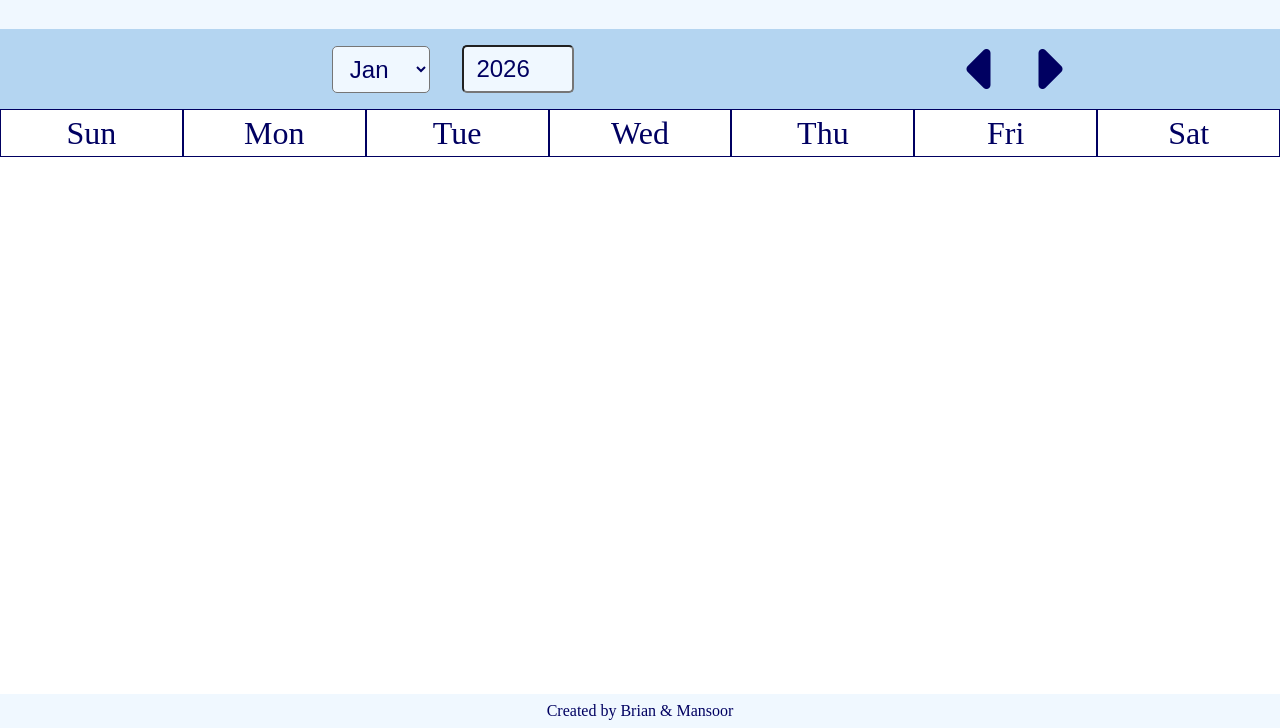
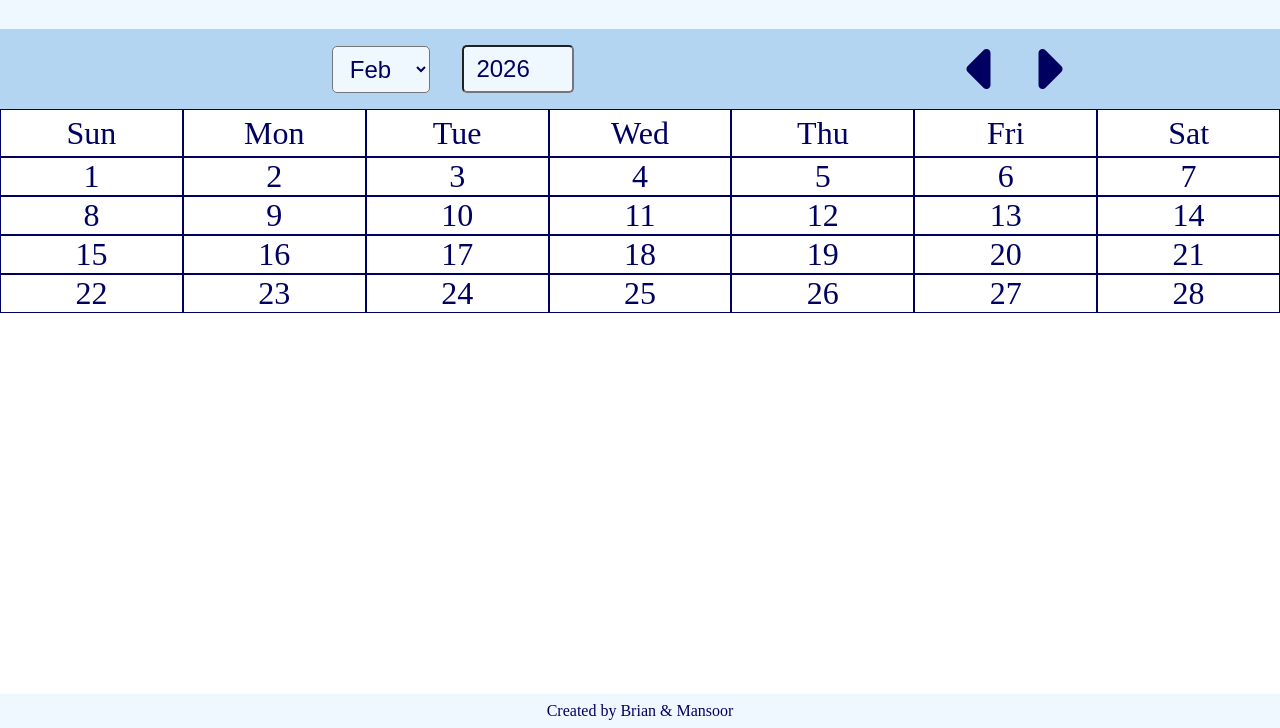
Before and after one commit to MansoorM11/Days-calendar, a website with bundled scripts: page index.html in a window 1280 px wide. Shown: the part 72-800 px from the top of the page. Built offline with nearby package versions, Linux system fonts and the light colour scheme.

Commit message:
created a function to get and set current date, and a function to create month calendar

```diff
--- a/index.html
+++ b/index.html
@@ -7,6 +7,7 @@
     <script type="module" src="common.mjs"></script>
     <script type="module" src="web.mjs"></script>
     <script
+      type="module"
       src="https://kit.fontawesome.com/c28df1f041.js"
       crossorigin="anonymous"
     ></script>
@@ -17,9 +18,8 @@
     </header>
     <nav id="nav-bar">
       <div id="date-select-field">
-        <select id="month-select">
-        </select>
-        <input id="year-input" type="number" value="2026"></input>
+        <select id="month-select"></select>
+        <input id="year-input" type="number" value="" />
       </div>
       <div id="navigate-button-field">
         <i
@@ -40,8 +40,9 @@
       </div>
     </nav>
     <main>
-      <section id="calendar-body">
+      <section id="calendar-section">
         <ul id="calendar-header"></ul>
+        <ul id="calendar-body"></ul>
       </section>
     </main>
     <footer>Created by Brian & Mansoor</footer>
--- a/styles.css
+++ b/styles.css
@@ -69,14 +69,16 @@ nav {
   cursor: pointer;
 }
 
-#calendar-header {
+#calendar-header,
+#calendar-body {
   width: 100%;
   height: 3rem;
   display: grid;
   grid-template-columns: repeat(7, 1fr);
 }
 
-.weekdays {
+.weekdays,
+.date-cell {
   border: solid 0.1rem var(--dark-blue);
   list-style: none;
   display: flex;
--- a/web.mjs
+++ b/web.mjs
@@ -26,23 +26,10 @@ function createCalendarHeaders() {
   return calendarHeader;
 }
 
-function getCurrentDate() {
-  const date = new Date();
-  const year = date.getFullYear();
-  const month = date.getMonth();
-
-  state.year = year;
-  state.month = month;
-
-  console.log(state.year);
-  console.log(state.month);
-}
-
 function populateMonthSelect() {
   const months = Array.from({ length: 12 }, (element, index) => {
     return new Date(0, index).toLocaleString("en-GB", { month: "short" });
   });
-  console.log(months);
   const monthSelect = document.getElementById("month-select");
   months.forEach((month, index) => {
     const monthOption = document.createElement("option");
@@ -52,8 +39,53 @@ function populateMonthSelect() {
   });
 }
 
+function setMonth(monthValue) {
+  state.month = monthValue;
+}
+
+function setYear(yearValue) {
+  state.year = yearValue;
+}
+
+function getCurrentDate() {
+  const date = new Date();
+  const year = date.getFullYear();
+  const month = date.getMonth();
+
+  setYear(year);
+  setMonth(month);
+
+  const monthSelect = document.getElementById("month-select");
+  monthSelect.value = month;
+  const yearInput = document.getElementById("year-input");
+  yearInput.value = year;
+}
+
+function createMonthCalendar() {
+  const calendarBody = document.getElementById("calendar-body");
+
+  const firstDate = new Date(state.year, state.month, 1);
+  const weekdayIndexOfFirstDate = firstDate.getDay();
+  const lastDate = new Date(state.year, state.month + 1, 0).getDate();
+
+  for (let emptySpace = 0; emptySpace < weekdayIndexOfFirstDate; emptySpace++) {
+    const emptyDate = document.createElement("li");
+    emptyDate.textContent = "X";
+    emptyDate.className = "date-cell";
+    calendarBody.append(emptyDate);
+  }
+
+  for (let dateNumber = 1; dateNumber <= lastDate; dateNumber++) {
+    const dateCell = document.createElement("li");
+    dateCell.textContent = dateNumber;
+    dateCell.className = "date-cell";
+    calendarBody.append(dateCell);
+  }
+}
+
 window.onload = function () {
   createCalendarHeaders();
+  populateMonthSelect();
   getCurrentDate();
-  populateMonthSelect();
+  createMonthCalendar();
 };
```
